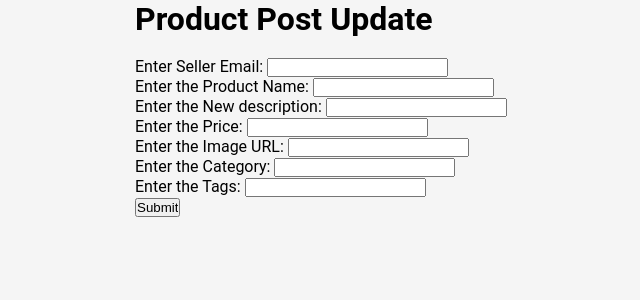
After one commit to Blazekiller8/College-Bazaar, a FastAPI app: template templates/product_post_create.html in a window 1280 px wide. The commit adds this page. Shown: the top 300 px of the page, without its empty margins (265-905 px from the left). Run offline with FastAPI, Linux system fonts and the light colour scheme; the template is opened without the code that fills it, so the values that code supplies are empty; parts of the project's set-up code (start-up, migrations or seed data) failed here and were passed over.

Commit message:
created admin and product post CRUD operations

```diff
--- a/app.py
+++ b/app.py
@@ -11,10 +11,13 @@ from typing import Optional, List
 from fastapi.responses import RedirectResponse
 from fastapi.staticfiles import StaticFiles
 from bson import json_util
+from pydantic import EmailStr
+
 
 from models import StudentModel
 from database import db
-from auth import verify_password, get_password_hash,authenticate_user
+from auth import verify_password, get_password_hash, authenticate_user
+
 
 def parse_json(data):
     return json.loads(json_util.dumps(data))
@@ -32,13 +35,13 @@ app.mount("/static", StaticFiles(directory="static"), name="static")
 
 # add new student
 '''
-    http://127.0.0.1:8000/signup
+    http://127.0.0.1:8000/student/signup
 '''
 
 
-@app.get("/signup", response_description="Add new student", response_class=HTMLResponse)
+@app.get("/student/signup", response_description="Add new student", response_class=HTMLResponse)
 async def create_student(request: Request):
-    return templates.TemplateResponse("signup.html", {"request": request, "result": None})
+    return templates.TemplateResponse("student_signup.html", {"request": request, "result": None})
 
 '''
     http://127.0.0.1:8000/db/students/add
@@ -46,7 +49,7 @@ async def create_student(request: Request):
 
 
 @app.post("/db/students/add", response_description="Add new student", response_class=HTMLResponse)
-async def create_student(request: Request, name: str = Form(...), email: str = Form(...), password: str = Form(...)):
+async def create_student(request: Request, name: str = Form(...), email: EmailStr = Form(...), password: str = Form(...)):
     # r_json = await request.json()
     try:
         student = await db["students"].find_one({"email": email})
@@ -57,7 +60,7 @@ async def create_student(request: Request, name: str = Form(...), email: str = F
         student = {
             'name': name,
             'email': email,
-            'hashed_password': password
+            'hashed_password': hashed_password
         }
         new_student = await db["students"].insert_one(student)
         created_student = await db["students"].find_one({"_id": new_student.inserted_id})
@@ -93,8 +96,8 @@ async def list_students(request: Request):
 '''
 
 
-@app.get("/get/student/{email}", response_description="Get a single student",response_class=HTMLResponse)
-async def show_student(request: Request, email: str):
+@app.get("/get/student/{email}", response_description="Get a single student", response_class=HTMLResponse)
+async def show_student(request: Request, email: EmailStr):
     if (student := await db["students"].find_one({"email": email})) is not None:
         result = {
             # 'id': created_student['_id'],
@@ -114,7 +117,7 @@ async def show_student(request: Request, email: str):
 
 @app.get("/update/student", response_description="Update a student", response_class=HTMLResponse)
 async def update_student(request: Request):
-    return templates.TemplateResponse("update.html", {"request": request, "result": None})
+    return templates.TemplateResponse("student_update.html", {"request": request, "result": None})
 
 '''
     http://127.0.0.1:8000/db/students/update
@@ -122,25 +125,31 @@ async def update_student(request: Request):
 
 
 @app.post("/db/students/update", response_description="Update a student", response_class=HTMLResponse)
-async def update_student(request: Request, name: str = Form(...), email: str = Form(...), password: str = Form(...)):
+async def update_student(request: Request, name: str = Form(...), email: EmailStr = Form(...), password: str = Form(...)):
     try:
         if email == None:
             raise HTTPException(status_code=404, detail=f"Student not found")
 
         student = await db["students"].find_one({"email": email})
+        if name == None:
+            name = student['name']
+        if password == None:
+            hashed_password = student['hashed_password']
+        else:
+            hashed_password = get_password_hash(password)
         updated_student = {
             "$set": {
                 'name': name,
                 'email': email,
-                'password': password
+                'password': hashed_password
             }
         }
         filt = {"_id": student['_id']}
         await db["students"].update_one(filt, updated_student)
         result = {
             # 'id': created_student['_id'],
-            'name': updated_student['name'],
-            'email': updated_student['email'],
+            'name': updated_student["$set"]['name'],
+            'email': updated_student["$set"]['email'],
             'message': "Student updated successfully"
         }
         return templates.TemplateResponse("base.html", {"request": request, "result": result})
@@ -153,11 +162,324 @@ async def update_student(request: Request, name: str = Form(...), email: str = F
     http://127.0.0.1:8000/delete/student/{email}
 '''
 
+
 @app.delete("/delete/student/{email}", response_description="Delete a student")
-async def delete_student(email: str):
+async def delete_student(email: EmailStr):
     delete_result = await db["students"].delete_one({"email": email})
 
     if delete_result.deleted_count == 1:
         return Response(status_code=status.HTTP_204_NO_CONTENT)
 
     raise HTTPException(status_code=404, detail=f"Student not found")
+
+#########################################
+#  CRUD Operations in MongoDB for Admin Collection         #
+#########################################
+
+# add new admin
+'''
+    http://127.0.0.1:8000/admin/signup
+'''
+
+
+@app.get("/admin/signup", response_description="Add new admin", response_class=HTMLResponse)
+async def create_admin(request: Request):
+    return templates.TemplateResponse("admin_signup.html", {"request": request, "result": None})
+
+'''
+    http://127.0.0.1:8000/db/admins/add
+'''
+
+
+@app.post("/db/admins/add", response_description="Add new admin", response_class=HTMLResponse)
+async def create_admin(request: Request, name: str = Form(...), email: EmailStr = Form(...), password: str = Form(...)):
+    # r_json = await request.json()
+    try:
+        admin = await db["admins"].find_one({"email": email})
+        if admin:
+            raise HTTPException(
+                status_code=404, detail=f"Email Already Exists")
+        hashed_password = get_password_hash(password)
+        admin = {
+            'name': name,
+            'email': email,
+            'hashed_password': hashed_password
+        }
+        new_admin = await db["admins"].insert_one(admin)
+        created_admin = await db["admins"].find_one({"_id": new_admin.inserted_id})
+        result = {
+            # 'id': created_admin['_id'],
+            'name': created_admin['name'],
+            'email': created_admin['email'],
+            'message': "admin created successfully"
+        }
+        return templates.TemplateResponse("base.html", {"request": request, "result": result})
+
+    except Exception as e:
+        return templates.TemplateResponse("base.html", {"request": request, "result": e})
+
+# Get all admins
+'''
+    http://127.0.0.1:8000/get/admins/all
+'''
+
+
+@app.get("/get/admins/all", response_description="List all admins",  response_class=HTMLResponse)
+async def list_admins(request: Request):
+    admins = await db["admins"].find().to_list(1000)
+    result = {
+        'admins ': admins,
+        'message': "List of all admins get successfully"
+    }
+    return templates.TemplateResponse("base.html", {"request": request, "result": result})
+
+# Get one admin
+'''
+    http://127.0.0.1:8000/get/admin/{email}
+'''
+
+
+@app.get("/get/admin/{email}", response_description="Get a single admin", response_class=HTMLResponse)
+async def show_admin(request: Request, email: EmailStr):
+    if (admin := await db["admins"].find_one({"email": email})) is not None:
+        result = {
+            # 'id': created_admin['_id'],
+            'name': admin['name'],
+            'email': admin['email'],
+            'message': "admin info obtained successfully"
+        }
+        return templates.TemplateResponse("base.html", {"request": request, "result": result})
+
+    raise HTTPException(status_code=404, detail=f"admin not found")
+
+# Update admin
+'''
+    http://127.0.0.1:8000/update/admin
+'''
+
+
+@app.get("/update/admin", response_description="Update a admin", response_class=HTMLResponse)
+async def update_admin(request: Request):
+    return templates.TemplateResponse("admin_update.html", {"request": request, "result": None})
+
+'''
+    http://127.0.0.1:8000/db/admins/update
+'''
+
+
+@app.post("/db/admins/update", response_description="Update a admin", response_class=HTMLResponse)
+async def update_admin(request: Request, name: str = Form(...), email: EmailStr = Form(...), password: str = Form(...)):
+    try:
+        if email == None:
+            raise HTTPException(status_code=404, detail=f"admin not found")
+
+        admin = await db["admins"].find_one({"email": email})
+        if name == None:
+            name = admin['name']
+        if password == None:
+            hashed_password = admin['hashed_password']
+        else:
+            hashed_password = get_password_hash(password)
+        updated_admin = {
+            "$set": {
+                'name': name,
+                'email': email,
+                'password': hashed_password
+            }
+        }
+        filt = {"_id": admin['_id']}
+        await db["admins"].update_one(filt, updated_admin)
+        result = {
+            # 'id': created_admin['_id'],
+            'name': updated_admin["$set"]['name'],
+            'email': updated_admin["$set"]['email'],
+            'message': "admin updated successfully"
+        }
+        return templates.TemplateResponse("base.html", {"request": request, "result": result})
+
+    except Exception as e:
+        return templates.TemplateResponse("base.html", {"request": request, "result": e})
+
+# Delete admin
+'''
+    http://127.0.0.1:8000/delete/admin/{email}
+'''
+
+
+@app.delete("/delete/admin/{email}", response_description="Delete a admin")
+async def delete_admin(email: EmailStr):
+    delete_result = await db["admins"].delete_one({"email": email})
+
+    if delete_result.deleted_count == 1:
+        return Response(status_code=status.HTTP_204_NO_CONTENT)
+
+    raise HTTPException(status_code=404, detail=f"admin not found")
+
+###########################################
+#CRUD Operations in MongoDB for product_post Collection   #
+###########################################
+
+# add new product_post
+'''
+    http://127.0.0.1:8000/product-post/new
+'''
+
+
+@app.get("/product-post/new", response_description="Add new product_post", response_class=HTMLResponse)
+async def create_product_post(request: Request):
+    return templates.TemplateResponse("product_post_create.html", {"request": request, "result": None})
+
+'''
+    http://127.0.0.1:8000/db/product-posts/add
+'''
+
+
+@app.post("/db/product-posts/add", response_description="Add new product-post", response_class=HTMLResponse)
+async def create_product_post(request: Request, name: str = Form(...), seller_email: EmailStr = Form(...), description: str = Form(...), price: float = Form(...), image_url: str = Form(...), category: str = Form(...), tags: list = Form(...)):
+    # r_json = await request.json()
+    try:
+        product_post = await db["product_posts"].find_one({"seller_email": seller_email, "name": name})
+        if product_post:
+            raise HTTPException(status_code=404, detail=f"Product Already Posted")
+
+        product_post = {
+            'name': name,
+            'seller_email': seller_email,
+            'description': description,
+            'price': price,
+            'image_url': image_url,
+            'category': category,
+            'tags': tags
+        }
+        new_product_post = await db["product_posts"].insert_one(product_post)
+        created_product_post = await db["product_posts"].find_one({"_id": new_product_post.inserted_id})
+        result = {
+            # 'id': created_product_post['_id'],
+            'name': created_product_post['name'],
+            'seller_email': created_product_post['seller_email'],
+            'description': created_product_post['description'],
+            'price': created_product_post['price'],
+            'category': created_product_post['category'],
+            'tags': created_product_post['tags'],
+            'message': "product_post created successfully"
+        }
+        return templates.TemplateResponse("base.html", {"request": request, "result": result})
+
+    except Exception as e:
+        return templates.TemplateResponse("base.html", {"request": request, "result": e})
+
+# Get all product_posts
+'''
+    http://127.0.0.1:8000/get/product-posts/all
+'''
+
+
+@app.get("/get/product-posts/all", response_description="List all product_posts",  response_class=HTMLResponse)
+async def list_product_posts(request: Request):
+    product_posts = await db["product_posts"].find().to_list(1000)
+    result = {
+        'product_posts ': product_posts,
+        'message': "List of all product_posts get successfully"
+    }
+    return templates.TemplateResponse("base.html", {"request": request, "result": result})
+
+# Get one product_post
+'''
+    http://127.0.0.1:8000/get/product-post/{email}
+'''
+@app.get("/get/product-post/{seller_email}", response_description="Get all product_post of a student", response_class=HTMLResponse)
+async def show_product_post_by_student(request: Request, seller_email: EmailStr):
+    if (product_posts := await db["product_posts"].find_one({"seller_email": seller_email})) is not None:
+        product_post_list = []
+        for product_post in product_posts:
+            product_post_data ={
+                # 'id': product_post['_id'],
+                'name': product_post['name'],
+                'seller_email': product_post['seller_email'],
+                'description': product_post['description'],
+                'price': product_post['price'],
+                'image_url': product_post['image_url'],
+                'category': product_post['category'],
+                'tags': product_post['tags'],
+                'message': "product_post created successfully"
+            }
+            product_post_list.append(product_post_data)
+            result = {
+                'product_posts': product_post_list,
+                'message': "product_post obtained successfully"
+            }
+            return templates.TemplateResponse("base.html", {"request": request, "result": result})
+
+    raise HTTPException(status_code=404, detail=f"product_post not found")
+
+# Update product_post
+'''
+    http://127.0.0.1:8000/update/product-post
+'''
+@app.get("/update/product-post", response_description="Update a product_post", response_class=HTMLResponse)
+async def update_product_post(request: Request):
+    return templates.TemplateResponse("product_post_update.html", {"request": request, "result": None})
+
+'''
+    http://127.0.0.1:8000/db/product-posts/update
+'''
+@app.post("/db/prod-posts/update", response_description="Update a product_post", response_class=HTMLResponse)
+async def update_product_post(request: Request, name: str = Form(...), seller_email: EmailStr = Form(...), description: str = Form(...), price: float = Form(...), image_url: str = Form(...), category: str = Form(...), tags: list = Form(...)):
+    try:
+        if seller_email == None or name == None:
+            raise HTTPException(status_code=404, detail=f"product_post not found")
+
+        product_post = await db["product_posts"].find_one({"seller_email": seller_email, "name": name})
+        if description == None:
+            description = product_post['description']
+        if price == None:
+            price = product_post['price']
+        if image_url == None:
+            image_url = product_post['image_url']
+        if category == None:
+            category = product_post['category']
+        if tags == None:
+            tags = product_post['tags']
+
+        updated_product_post = {
+            "$set": {
+               'name': name,
+                'seller_email': seller_email,
+                'description': description,
+                'price': price,
+                'image_url': image_url,
+                'category': category,
+                'tags': tags
+            }
+        }
+        filt = {"_id": product_post['_id']}
+        await db["product_posts"].update_one(filt, updated_product_post)
+        result = {
+            # 'id': created_product_post['_id'],
+            'name': updated_product_post["$set"]['name'],
+            'seller_email': updated_product_post["$set"]['seller_email'],
+            'description': updated_product_post["$set"]['description'],
+            'price': updated_product_post["$set"]['price'],
+            'category': updated_product_post["$set"]['category'],
+            'tags': updated_product_post["$set"]['tags'],
+            'message': "product_post updated successfully"
+        }
+        return templates.TemplateResponse("base.html", {"request": request, "result": result})
+
+    except Exception as e:
+        return templates.TemplateResponse("base.html", {"request": request, "result": e})
+
+# Delete product_post
+'''
+    http://127.0.0.1:8000/delete/product_post/{email}
+'''
+
+
+@app.delete("/delete/product_post/{seller_email}/{name}", response_description="Delete a product_post")
+async def delete_product_post(seller_email: EmailStr, name: str):
+    delete_result = await db["product_posts"].delete_one({"seller_email": seller_email, "name": name})
+
+    if delete_result.deleted_count == 1:
+        return Response(status_code=status.HTTP_204_NO_CONTENT)
+
+    raise HTTPException(status_code=404, detail=f"product_post not found")
--- a/database.py
+++ b/database.py
@@ -8,4 +8,4 @@ load_dotenv()
 
 MONGODB_URL = os.getenv('MONGODB_URL')
 client = motor.motor_asyncio.AsyncIOMotorClient(MONGODB_URL)
-db = client.college
+db = client.college_bazaar
--- a/templates/update.html
+++ b/templates/admin_update.html
@@ -11,9 +11,9 @@
     <main>
         <h1>Student Account Update</h1>
         <br>
-            <form method="POST" action="/db/students/update" enctype="multipart/form-data">
+            <form method="POST" action="/db/admins/update" enctype="multipart/form-data">
                 <label for="email">Enter Your Email:</label>
-                <input type="text" name="email" id="email">
+                <input type="email" name="email" id="email">
                 <br>
                 <label for="name">Enter the New Name:</label>
                 <input type="text" name="name" id="name">
--- /dev/null
+++ b/templates/product_post_create.html
@@ -0,0 +1,40 @@
+<!DOCTYPE html>
+<html lang="en">
+<head>
+    <meta charset="UTF-8">
+    <meta http-equiv="X-UA-Compatible" content="IE=edge">
+    <meta name="viewport" content="width=device-width, initial-scale=1.0">
+    <title>Update Post</title>
+    <link rel="stylesheet" href="{{ url_for('static', path='css/main.css') }}">
+</head>
+<body>
+    <main>
+        <h1>Product Post Update</h1>
+        <br>
+            <form method="POST" action="/db/product-posts/add" enctype="multipart/form-data">
+                <label for="seller_email">Enter Seller Email:</label>
+                <input type="email" name="seller_email" id="seller_email">
+                <br>
+                <label for="name">Enter the Product Name:</label>
+                <input type="text" name="name" id="name">
+                <br>
+                <label for="description">Enter the New description:</label>
+                <input type="text" name="description" id="description">
+                <br>
+                <label for="price">Enter the Price:</label>
+                <input type="text" name="price" id="price">
+                <br>
+                <label for="image_url">Enter the Image URL:</label>
+                <input type="url" name="image_url" id="image_url">
+                <br>
+                <label for="category">Enter the Category:</label>
+                <input type="text" name="category" id="category">
+                <br>
+                <label for="tags">Enter the Tags:</label>
+                <input type="text" name="tags" id="tags"> <!---#TODO:Need to get the tags as list-->
+                <br>
+                <input type="submit" value="Submit">
+            </form>
+    </main>
+</body>
+</html>
--- a/templates/signup.html
+++ b/templates/student_signup.html
@@ -16,7 +16,7 @@
                 <input type="text" name="name" id="name">
                 <br>
                 <label for="email">Email:</label>
-                <input type="text" name="email" id="email">
+                <input type="email" name="email" id="email">
                 <br>
                 <label for="password">Password:</label>
                 <input type="password" name="password" id="password">
```
Also changed, not shown: models.py (+45 -0 lines), templates/admin_signup.html (added, +28 -0 lines), templates/product_post_update.html (added, +40 -0 lines), templates/student_update.html (added, +28 -0 lines).
